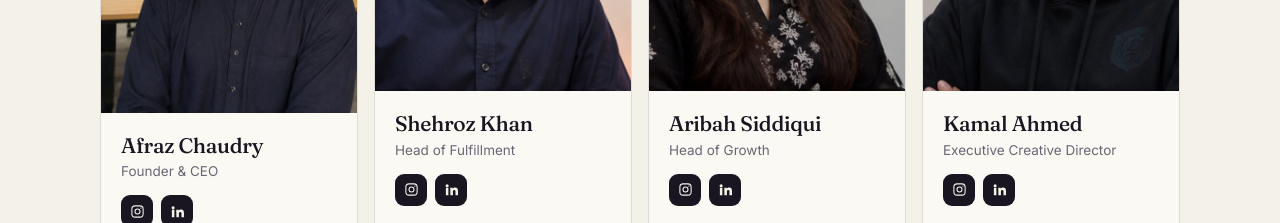
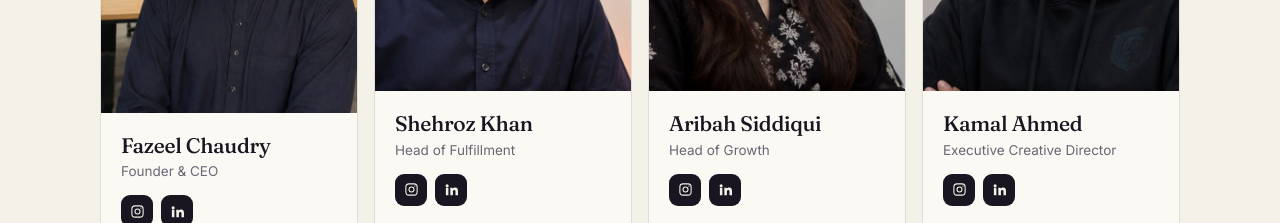
Before and after one commit to hunainahseerat/team-zealancy-next, a Next.js app: page / in a window 1280 px wide. Shown: the part 7200-7423 px from the top of the page. Built offline with nearby package versions, Linux system fonts and the light colour scheme; a web font is replaced by a local one.

Commit message:
Update Leadership.tsx

```diff
--- a/src/components/Leadership.tsx
+++ b/src/components/Leadership.tsx
@@ -14,7 +14,7 @@ const BG_CLASSES = ['g-royal', 'g-violet', 'g-dusk', 'g-plum'];
 
 const DEFAULT_LEADERS: LeaderItem[] = [
   {
-    name: 'Afraz Chaudry',
+    name: 'Fazeel Chaudry',
     role: 'Founder & CEO',
     avatarUrl: '/assets/team/leader-01.jpg',
     bgClass: 'g-royal',
```
